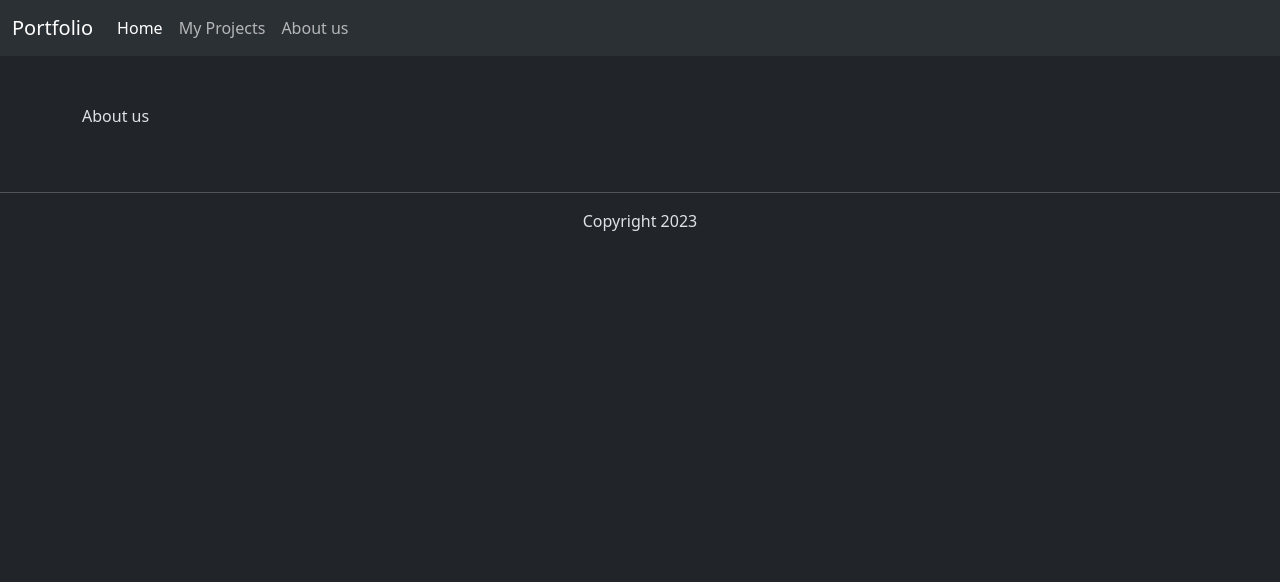
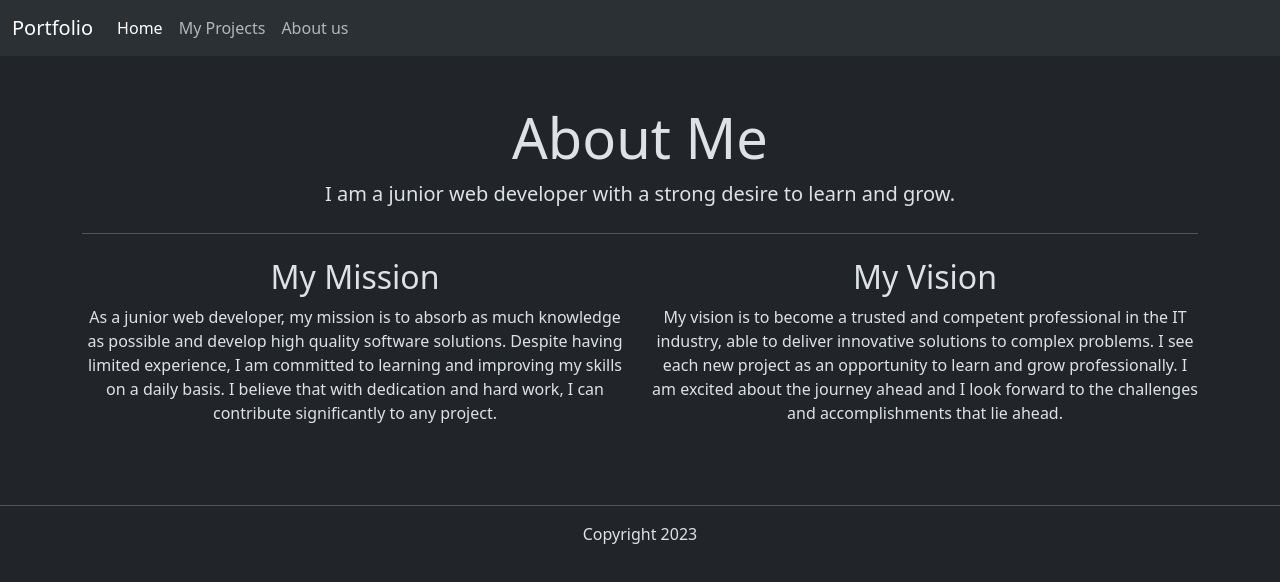
Before and after one commit to lucacappello79/vite-boolfolio, a Vue app: page /about-us in a window 1280 px wide. Shown: the top 582 px of the page. Built offline with nearby package versions, Linux system fonts and the light colour scheme.

Commit message:
feat: styling about me page

```diff
--- a/src/pages/AppAbout.vue
+++ b/src/pages/AppAbout.vue
@@ -6,8 +6,35 @@ export default {
 }
 </script>
 
-<template>
+<!-- <template>
     <div class="container py-5">
         About us
     </div>
-</template>
+</template> -->
+
+<template>
+    <div class="container py-5">
+        <div class="jumbo text-center">
+            <h1 class="display-4">About Me</h1>
+            <p class="lead">I am a junior web developer with a strong desire to learn and grow.</p>
+            <hr class="my-4">
+
+            <div class="row">
+                <div class="col-md-6">
+                    <h2>My Mission</h2>
+                    <p>As a junior web developer, my mission is to absorb as much knowledge as possible and develop high
+                        quality software solutions. Despite having limited experience, I am committed to learning and
+                        improving my skills on a daily basis. I believe that with dedication and hard work, I can contribute
+                        significantly to any project.</p>
+                </div>
+
+                <div class="col-md-6">
+                    <h2>My Vision</h2>
+                    <p>My vision is to become a trusted and competent professional in the IT industry, able to deliver
+                        innovative solutions to complex problems. I see each new project as an opportunity to learn and grow
+                        professionally. I am excited about the journey ahead and I look forward to the challenges and
+                        accomplishments that lie ahead.</p>
+            </div>
+        </div>
+    </div>
+</div></template>
```
